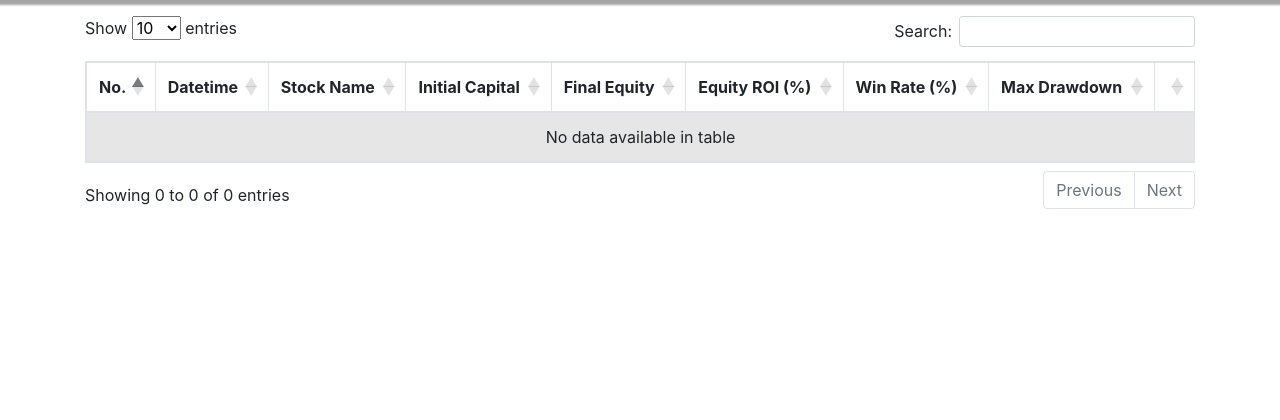
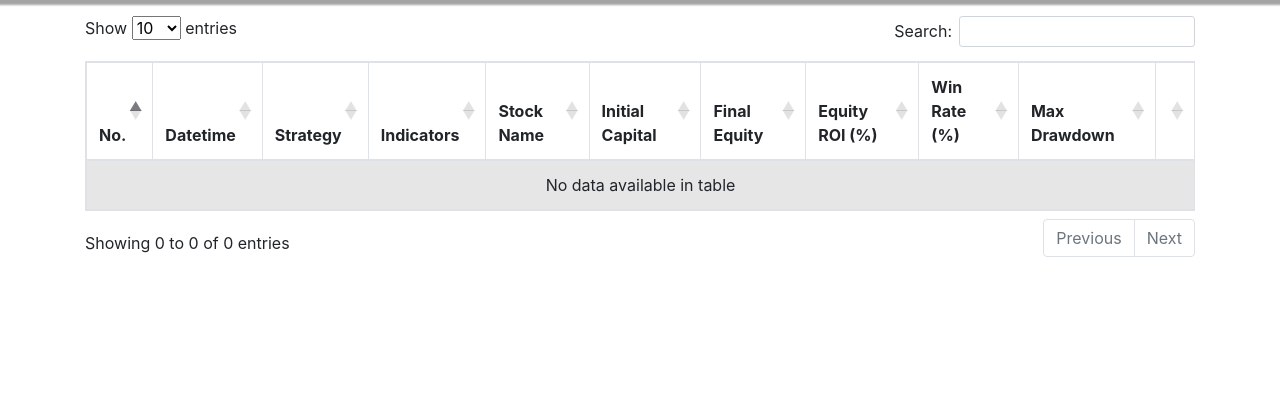
Before and after one commit to nplee01/FSCSW01, a Django app: page /testhistory in a window 1280 px wide. Shown: the part 102-522 px from the top of the page. Run offline with Django 3.2, Linux system fonts and the light colour scheme; the visitor is signed in with stand-in values (Sample User, id 1); data that the repository does not hold is empty; some libraries are stand-ins or nearby versions; some web fonts are replaced.

Commit message:
Added strategy, indicators used,

```diff
--- a/runtest/models/test_run.py
+++ b/runtest/models/test_run.py
@@ -83,6 +83,12 @@ class TestRun(RecordOwner):
     ind_3_param_3 = models.IntegerField(verbose_name=_("Param 3"), null=True, blank=True)
     ind_3_param_4 = models.IntegerField(verbose_name=_("Param 4"), null=True, blank=True)
     ind_3_param_5 = models.IntegerField(verbose_name=_("Param 5"), null=True, blank=True)
+
+    # List of indicator used and the respective values
+    # List: XMA --> SMA Crossing (20, 40), SMA (200), RSIOBOS (14, 80, 50, 20)
+    indicators = models.CharField(verbose_name=_("Indicatos"), max_length=200,
+            help_text=_("Indicator(s) used for this backtest run"), null=True, blank=True)
+
     # Trade Sizing Method
     sizing_method = models.CharField(verbose_name=_("Sizing Method"), max_length=30, null=True, blank=True,
         help_text=_("Trade Sizing method decides how much to trade"))
--- a/runtest/templates/runtest/testhistory.html
+++ b/runtest/templates/runtest/testhistory.html
@@ -13,6 +13,8 @@
       <tr>
         <th>No.</th>
         <th>Datetime</th>
+        <th>Strategy</th>
+        <th>Indicators</th>
         <th>Stock Name</th>
         <th>Initial Capital</th>
         <th>Final Equity</th>
@@ -27,6 +29,8 @@
       <tr>
         <td>{{ forloop.counter }}</td>
         <td>{{ data.run_on }}</td>
+        <td>{{ data.strategy_code }}</td>
+        <td>{{ data.indicators }}</td>
         <td>{{ data.stock_ticker }}</td>
         <td>{{ data.portfolio_start }}</td>
         <td>{{ data.equity_performance | stringformat:".2f" }}</td>
```
Also changed, not shown: runtest/views/backtest.py (+12 -0 lines), runtest/migrations/0014_testrun_indicators.py (added).
